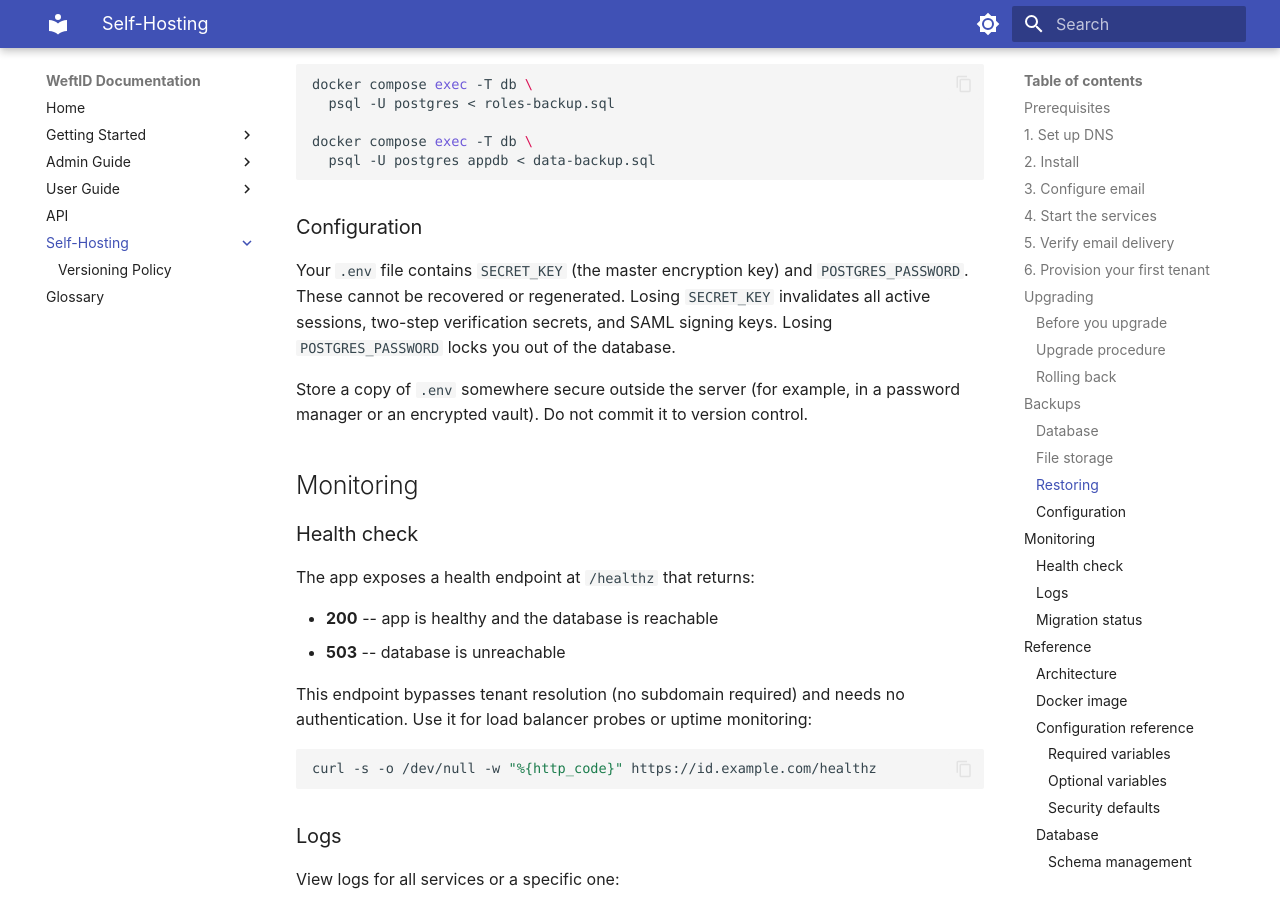
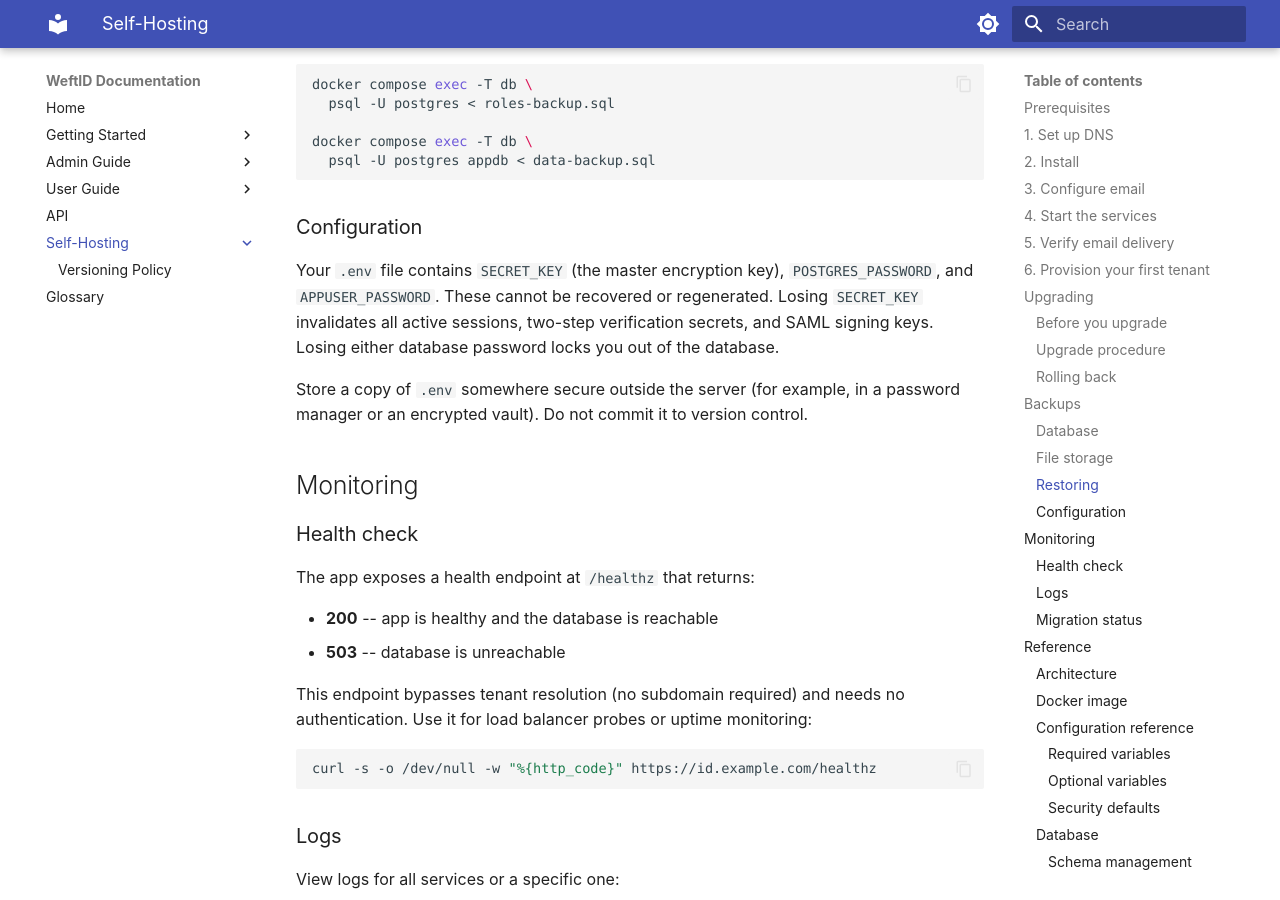
Before and after one commit to Pageloom/weft-id, an MkDocs documentation site: the page built from docs/self-hosting/index.md, in a window 1280 px wide and 900 px high, scrolled down 6032 px. Built offline with MkDocs 1.6.1 and Material for MkDocs 9.7.7, drawn with Linux system fonts in a browser that asks for light colours; some of the changed text lies outside the part shown.

Commit message:
Generate random appuser database password on install
The appuser role password was hardcoded to 'apppass' in the schema
baseline and deploy compose. install.sh now generates a random
APPUSER_PASSWORD alongside the other secrets. migrate.py applies it
via ALTER ROLE on every startup, overriding the baseline default.

```diff
--- a/docs/self-hosting/index.md
+++ b/docs/self-hosting/index.md
@@ -312,10 +312,10 @@
 
 ### Configuration
 
-Your `.env` file contains `SECRET_KEY` (the master encryption key) and `POSTGRES_PASSWORD`.
-These cannot be recovered or regenerated. Losing `SECRET_KEY` invalidates all active sessions,
-two-step verification secrets, and SAML signing keys. Losing `POSTGRES_PASSWORD` locks you out
-of the database.
+Your `.env` file contains `SECRET_KEY` (the master encryption key), `POSTGRES_PASSWORD`, and
+`APPUSER_PASSWORD`. These cannot be recovered or regenerated. Losing `SECRET_KEY` invalidates
+all active sessions, two-step verification secrets, and SAML signing keys. Losing either
+database password locks you out of the database.
 
 Store a copy of `.env` somewhere secure outside the server (for example, in a password manager
 or an encrypted vault). Do not commit it to version control.
@@ -409,6 +409,7 @@
 | `BASE_DOMAIN` | Root domain for tenant subdomains (e.g., `id.example.com`) |
 | `SECRET_KEY` | Master encryption key. Session signing, two-step verification secrets, SAML key encryption, and email verification tokens are all derived from this value via HKDF. Generate with `openssl rand -base64 32`. |
 | `POSTGRES_PASSWORD` | Password for the PostgreSQL superuser. Generate with `openssl rand -base64 32`. |
+| `APPUSER_PASSWORD` | Password for the `appuser` database role (used by the app at runtime). Generate with `openssl rand -base64 32`. Falls back to a default if not set. |
 
 #### Optional variables
 
```
Also changed, not shown: .claude/ISSUES.md (+1 -12 lines), .claude/ISSUES_ARCHIVE.md (+13 -0 lines), 4 other files.
